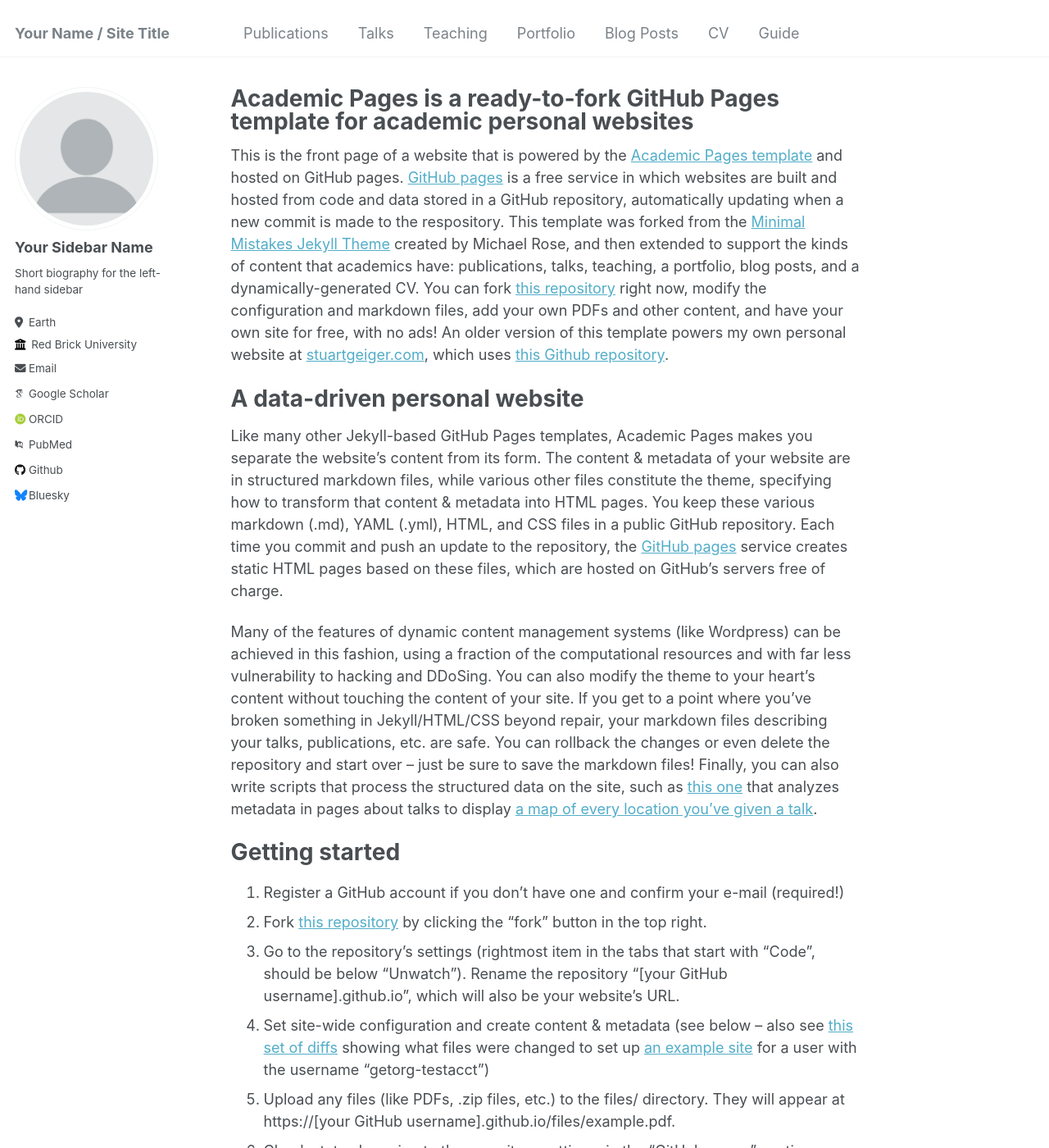
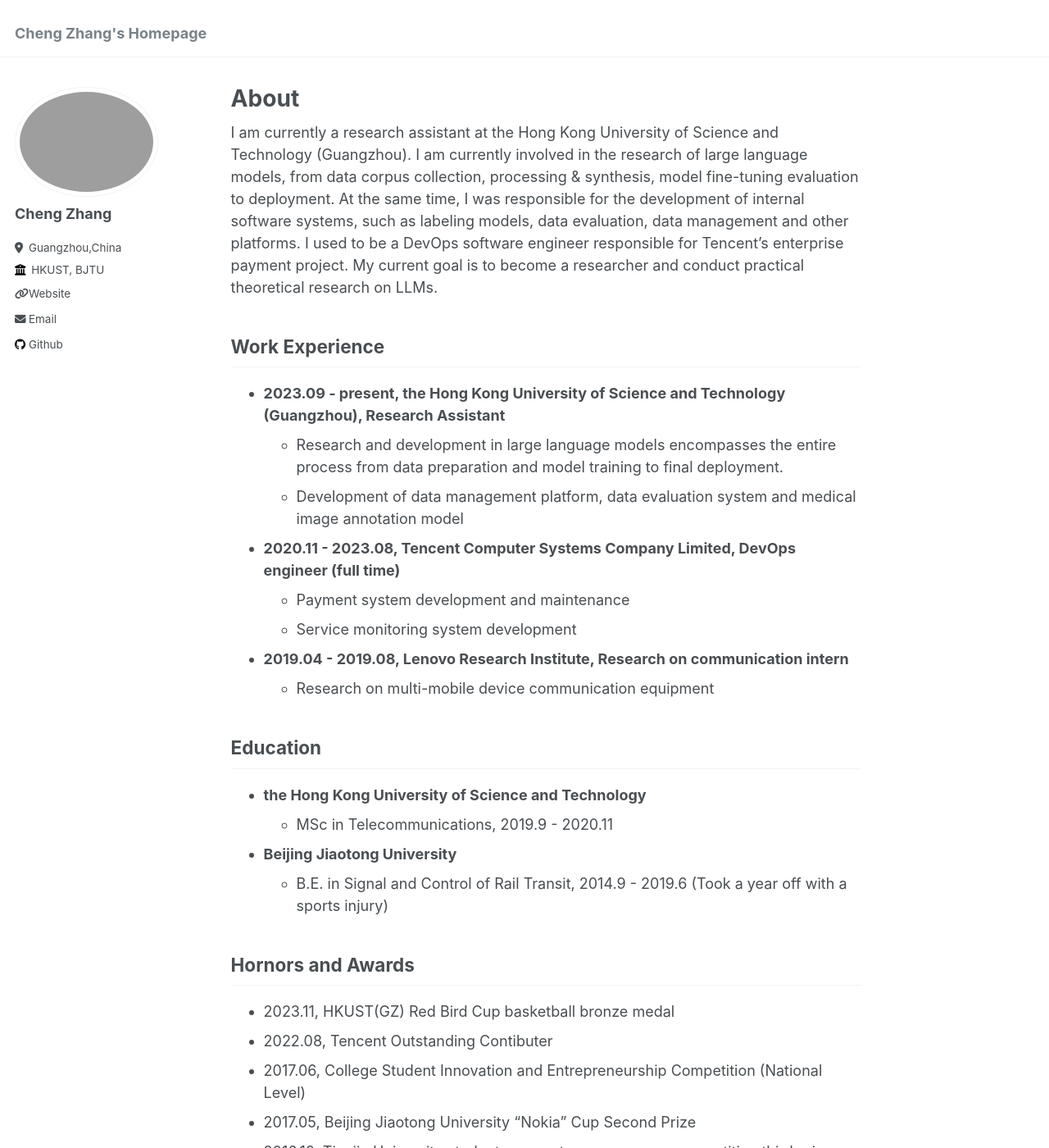
Before and after one commit to ZachcZhang/zachczhang.github.io, a Jekyll site: the page built from _pages/about.md, in a window 1280 px wide and 1400 px high. Shown: the whole window at 82% size. Built offline with Jekyll 4.4.1, drawn with Linux system fonts in a browser that asks for light colours; some web fonts are replaced; some of the changed text lies outside the part shown.

Commit message:
update personal infomation

```diff
--- a/_config.yml
+++ b/_config.yml
@@ -8,47 +8,45 @@
 
 # Basic Site Settings
 locale                   : "en-US"
-title                    : "Your Name / Site Title"
+title                    : "Cheng Zhang's Homepage"
 title_separator          : "-"
-name                     : &name "Your Name"
+name                     : &name "Zach"
 description              : &description "personal description"
-url                      : https://academicpages.github.io # the base hostname & protocol for your site e.g. "https://mmistakes.github.io"
-baseurl                  : "" # the subpath of your site, e.g. "/blog"
-repository               : "academicpages/academicpages.github.io"
+
 
 # Site Author - The following control what appear as part of the author content on the side bar.
 #               If a field is blank the icon and link will not appear, otherwise it will be shown.
 #               Additional customization can be done by editing /_includes/author-profile.html
 author:
   # Biographic information
-  avatar           : "profile.png"
-  name             : "Your Sidebar Name"
+  avatar           : "zach.png"
+  name             : "Cheng Zhang"
   pronouns         : # example: "she/her"
-  bio              : "Short biography for the left-hand sidebar"
-  location         : "Earth"
-  employer         : "Red Brick University"
-  uri              : # URL
-  email            : "none@example.org"
+  bio              : ""
+  location         : "Guangzhou,China"
+  employer         : "HKUST, BJTU"
+  uri              : "https://zachczhang.github.io/"
+  email            : "czhangcn@connect.ust.hk"
 
   # Academic websites
-  arxiv            : # URL - Update with the correct link to your profile
-  googlescholar    : "https://scholar.google.com/citations?user=PS_CX0AAAAAJ"
-  impactstory      : # URL
-  orcid            : "http://orcid.org/yourorcidurl"
-  semantic         : # URL
-  pubmed           : "https://www.ncbi.nlm.nih.gov/pubmed/?term=john+snow"
-  researchgate     : # URL
+  # arxiv            : # URL - Update with the correct link to your profile
+  # googlescholar    : "https://scholar.google.com/citations?user=PS_CX0AAAAAJ"
+  # impactstory      : # URL
+  # orcid            : "http://orcid.org/yourorcidurl"
+  # semantic         : # URL
+  # pubmed           : "https://www.ncbi.nlm.nih.gov/pubmed/?term=john+snow"
+  # researchgate     : # URL
 
   # Repositories and software development
   bitbucket        : # Username - Update with your username on the site
   codepen          : # Username
   dribbble         : # Username
-  github           : "academicpages"
+  github           : "ZachcZhang"
   kaggle           : # Username
   stackoverflow    : # User number or user number and name (i.e., use "1" or "1/jeff-atwood")
 
   # Social media
-  bluesky          : "bsky.app" # Replace this with you Bluesky username
+#  bluesky          : "bsky.app" # Replace this with you Bluesky username
   facebook         : # Username
   flickr           : # Username
   foursquare       : # Username
@@ -108,7 +106,7 @@ staticman:
       options:
         format           : "iso8601" # "iso8601" (default), "timestamp-seconds", "timestamp-milliseconds"
 atom_feed:
-  hide                   : false     # change to true to hide the RSS feed in the footer
+  hide                   : true     # change to true to hide the RSS feed in the footer
   path                   : # blank (default) uses feed.xml
 
 
@@ -234,15 +232,6 @@ defaults:
     values:
       layout: single
       author_profile: true
-  # _teaching
-  - scope:
-      path: ""
-      type: teaching
-    values:
-      layout: single
-      author_profile: true
-      share: true
-      comments: true
   # _publications
   - scope:
       path: ""
@@ -252,23 +241,6 @@ defaults:
       author_profile: true
       share: true
       comments: true
-  # _portfolio
-  - scope:
-      path: ""
-      type: portfolio
-    values:
-      layout: single
-      author_profile: true
-      share: true
-      comment: true
-  # _talks
-  - scope:
-      path: ""
-      type: talks
-    values:
-      layout: talk
-      author_profile: true
-      share: true
 
 
 # Sass/SCSS
--- a/_pages/about.md
+++ b/_pages/about.md
@@ -1,49 +1,46 @@
 ---
 permalink: /
-title: "Academic Pages is a ready-to-fork GitHub Pages template for academic personal websites"
+title: "About"
 author_profile: true
 redirect_from:
   - /about/
   - /about.html
 ---
 
-This is the front page of a website that is powered by the [Academic Pages template](https://github.com/academicpages/academicpages.github.io) and hosted on GitHub pages. [GitHub pages](https://pages.github.com) is a free service in which websites are built and hosted from code and data stored in a GitHub repository, automatically updating when a new commit is made to the respository. This template was forked from the [Minimal Mistakes Jekyll Theme](https://mmistakes.github.io/minimal-mistakes/) created by Michael Rose, and then extended to support the kinds of content that academics have: publications, talks, teaching, a portfolio, blog posts, and a dynamically-generated CV. You can fork [this repository](https://github.com/academicpages/academicpages.github.io) right now, modify the configuration and markdown files, add your own PDFs and other content, and have your own site for free, with no ads! An older version of this template powers my own personal website at [stuartgeiger.com](http://stuartgeiger.com), which uses [this Github repository](https://github.com/staeiou/staeiou.github.io).
+I am currently a research assistant at the Hong Kong University of Science and Technology (Guangzhou). I am currently involved in the research of large language models, from data corpus collection, processing & synthesis, model fine-tuning evaluation to deployment. At the same time, I was responsible for the development of internal software systems, such as labeling models, data evaluation, data management and other platforms. I used to be a DevOps software engineer responsible for Tencent's enterprise payment project. My current goal is to become a researcher and conduct practical theoretical research on LLMs.
 
-A data-driven personal website
-======
-Like many other Jekyll-based GitHub Pages templates, Academic Pages makes you separate the website's content from its form. The content & metadata of your website are in structured markdown files, while various other files constitute the theme, specifying how to transform that content & metadata into HTML pages. You keep these various markdown (.md), YAML (.yml), HTML, and CSS files in a public GitHub repository. Each time you commit and push an update to the repository, the [GitHub pages](https://pages.github.com/) service creates static HTML pages based on these files, which are hosted on GitHub's servers free of charge.
+## Work Experience
+- **2023.09 - present, the Hong Kong University of Science and Technology (Guangzhou), Research Assistant**
+    - Research and development in large language models encompasses the entire process from data preparation and model training to final deployment.
+    - Development of data management platform, data evaluation system and medical image annotation model
+<br>
 
-Many of the features of dynamic content management systems (like Wordpress) can be achieved in this fashion, using a fraction of the computational resources and with far less vulnerability to hacking and DDoSing. You can also modify the theme to your heart's content without touching the content of your site. If you get to a point where you've broken something in Jekyll/HTML/CSS beyond repair, your markdown files describing your talks, publications, etc. are safe. You can rollback the changes or even delete the repository and start over -- just be sure to save the markdown files! Finally, you can also write scripts that process the structured data on the site, such as [this one](https://github.com/academicpages/academicpages.github.io/blob/master/talkmap.ipynb) that analyzes metadata in pages about talks to display [a map of every location you've given a talk](https://academicpages.github.io/talkmap.html).
+- **2020.11 - 2023.08, Tencent Computer Systems Company Limited, DevOps engineer (full time)**
+    - Payment system development and maintenance
+    - Service monitoring system development
+<br>
 
-Getting started
-======
-1. Register a GitHub account if you don't have one and confirm your e-mail (required!)
-1. Fork [this repository](https://github.com/academicpages/academicpages.github.io) by clicking the "fork" button in the top right.
-1. Go to the repository's settings (rightmost item in the tabs that start with "Code", should be below "Unwatch"). Rename the repository "[your GitHub username].github.io", which will also be your website's URL.
-1. Set site-wide configuration and create content & metadata (see below -- also see [this set of diffs](http://archive.is/3TPas) showing what files were changed to set up [an example site](https://getorg-testacct.github.io) for a user with the username "getorg-testacct")
-1. Upload any files (like PDFs, .zip files, etc.) to the files/ directory. They will appear at https://[your GitHub username].github.io/files/example.pdf.
-1. Check status by going to the repository settings, in the "GitHub pages" section
+- **2019.04 - 2019.08, Lenovo Research Institute, Research on communication intern**
+    - Research on multi-mobile device communication equipment
 
-Site-wide configuration
-------
-The main configuration file for the site is in the base directory in [_config.yml](https://github.com/academicpages/academicpages.github.io/blob/master/_config.yml), which defines the content in the sidebars and other site-wide features. You will need to replace the default variables with ones about yourself and your site's github repository. The configuration file for the top menu is in [_data/navigation.yml](https://github.com/academicpages/academicpages.github.io/blob/master/_data/navigation.yml). For example, if you don't have a portfolio or blog posts, you can remove those items from that navigation.yml file to remove them from the header.
+## Education
 
-Create content & metadata
-------
-For site content, there is one markdown file for each type of content, which are stored in directories like _publications, _talks, _posts, _teaching, or _pages. For example, each talk is a markdown file in the [_talks directory](https://github.com/academicpages/academicpages.github.io/tree/master/_talks). At the top of each markdown file is structured data in YAML about the talk, which the theme will parse to do lots of cool stuff. The same structured data about a talk is used to generate the list of talks on the [Talks page](https://academicpages.github.io/talks), each [individual page](https://academicpages.github.io/talks/2012-03-01-talk-1) for specific talks, the talks section for the [CV page](https://academicpages.github.io/cv), and the [map of places you've given a talk](https://academicpages.github.io/talkmap.html) (if you run this [python file](https://github.com/academicpages/academicpages.github.io/blob/master/talkmap.py) or [Jupyter notebook](https://github.com/academicpages/academicpages.github.io/blob/master/talkmap.ipynb), which creates the HTML for the map based on the contents of the _talks directory).
+- **the Hong Kong University of Science and Technology**
+    - MSc in Telecommunications, 2019.9 - 2020.11
+<br>
 
-**Markdown generator**
+- **Beijing Jiaotong University**
+    - B.E. in Signal and Control of Rail Transit, 2014.9 - 2019.6 (Took a year off with a sports injury)
 
-I have also created [a set of Jupyter notebooks](https://github.com/academicpages/academicpages.github.io/tree/master/markdown_generator
-) that converts a CSV containing structured data about talks or presentations into individual markdown files that will be properly formatted for the Academic Pages template. The sample CSVs in that directory are the ones I used to create my own personal website at stuartgeiger.com. My usual workflow is that I keep a spreadsheet of my publications and talks, then run the code in these notebooks to generate the markdown files, then commit and push them to the GitHub repository.
+## Hornors and Awards
+- 2023.11, HKUST(GZ) Red Bird Cup basketball bronze medal
+- 2022.08, Tencent Outstanding Contibuter
+- 2017.06, College Student Innovation and Entrepreneurship Competition (National Level)
+- 2017.05, Beijing Jiaotong University "Nokia" Cup Second Prize
+- 2016.10, Tianjin University students computer mouse maze competition third prize
+- 2016.06, Beijing Jiaotong University Basketball Competition Second Place
+- 2013.09, Hunan high school mathematics competition Xiangxi district 2nd prize
 
-How to edit your site's GitHub repository
-------
-Many people use a git client to create files on their local computer and then push them to GitHub's servers. If you are not familiar with git, you can directly edit these configuration and markdown files directly in the github.com interface. Navigate to a file (like [this one](https://github.com/academicpages/academicpages.github.io/blob/master/_talks/2012-03-01-talk-1.md) and click the pencil icon in the top right of the content preview (to the right of the "Raw | Blame | History" buttons). You can delete a file by clicking the trashcan icon to the right of the pencil icon. You can also create new files or upload files by navigating to a directory and clicking the "Create new file" or "Upload files" buttons.
-
-Example: editing a markdown file for a talk
-![Editing a markdown file for a talk](/images/editing-talk.png)
-
-For more info
-------
-More info about configuring Academic Pages can be found in [the guide](https://academicpages.github.io/markdown/). The [guides for the Minimal Mistakes theme](https://mmistakes.github.io/minimal-mistakes/docs/configuration/) (which this theme was forked from) might also be helpful.
+## Amateur interests
+- Basketball: I am a basketball fan. I used to be a member of the basketball team of the School of Electronic Information Engineering of Beijing Jiaotong University. Besides, I took part in various amateur games.
+- Music: I can play the guitar. I like Chinese folk songs and pop music.
```
Also changed, not shown: _data/navigation.yml (+7 -19 lines), _portfolio/portfolio-1.md (deleted, +0 -7 lines), _portfolio/portfolio-2.html (deleted, +0 -7 lines), _teaching/2014-spring-teaching-1.md (deleted, +0 -20 lines), _teaching/2015-spring-teaching-2.md (deleted, +0 -20 lines), 1 other file.
